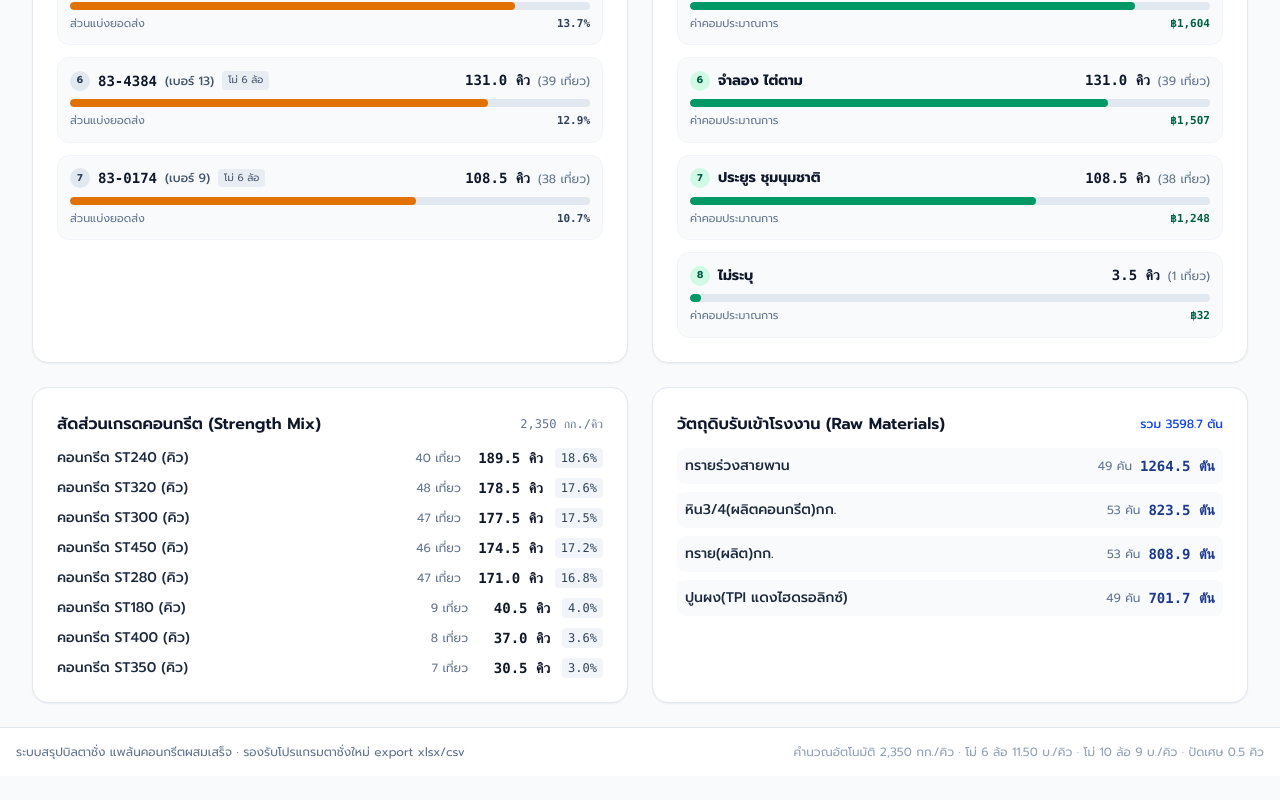
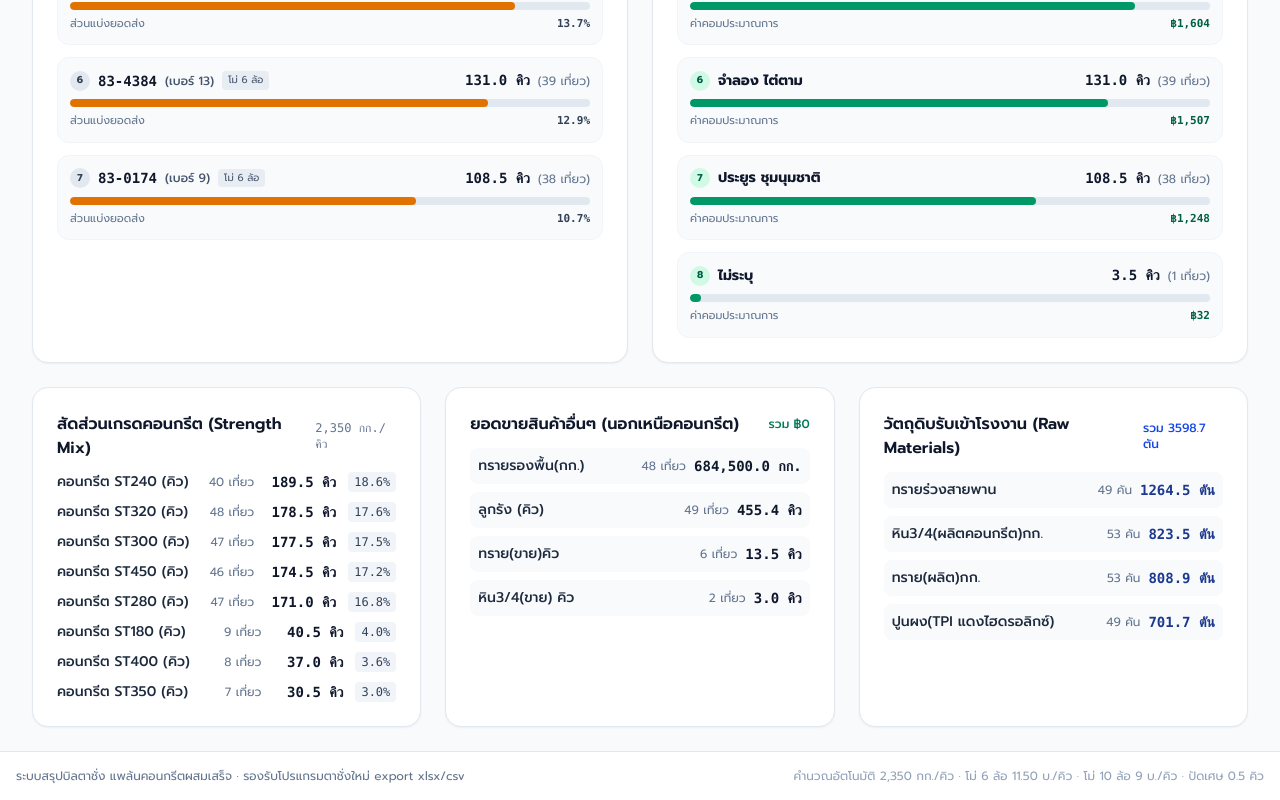
Before and after one commit to hihydraa/Concrete-KCH, a React (Vite) app: page / in a window 1280 px wide. Shown: the part 1993-2793 px from the top of the page. Before the commit the page ends 2769 px from the top, so only its background shows below. Built offline with nearby package versions, Linux system fonts and the light colour scheme.

Commit message:
Update DashboardTab.tsx

```diff
--- a/src/components/DashboardTab.tsx
+++ b/src/components/DashboardTab.tsx
@@ -232,6 +232,37 @@ export const DashboardTab: React.FC<DashboardTabProps> = ({
 
     return Array.from(map.values()).sort((a, b) => b.cues - a.cues);
   }, [filteredTickets]);
+
+  // Other (non-concrete) product sales breakdown: e.g. ทราย(ขาย), หิน(ขาย), ลูกรัง, ทรายรองพื้น
+  const otherSalesBreakdown = useMemo(() => {
+    const map = new Map<
+      string,
+      { name: string; unit: string; quantity: number; trips: number; amount: number }
+    >();
+    filteredTickets
+      .filter((t) => t.direction === 'out' && !t.isConcrete)
+      .forEach((t) => {
+        const name = t.productName || 'สินค้าอื่นๆ';
+        const existing = map.get(name) || {
+          name,
+          unit: t.quantityUnit || '',
+          quantity: 0,
+          trips: 0,
+          amount: 0,
+        };
+        existing.quantity += t.quantity;
+        existing.trips += 1;
+        existing.amount += t.price || 0;
+        map.set(name, existing);
+      });
+
+    return Array.from(map.values()).sort((a, b) => b.amount - a.amount || b.quantity - a.quantity);
+  }, [filteredTickets]);
+
+  const otherSalesTotalAmount = useMemo(
+    () => otherSalesBreakdown.reduce((sum, o) => sum + o.amount, 0),
+    [otherSalesBreakdown]
+  );
 
   // Raw materials breakdown
   const rawBreakdown = useMemo(() => {
@@ -763,8 +794,8 @@ export const DashboardTab: React.FC<DashboardTabProps> = ({
         </motion.div>
       </div>
 
-      {/* Concrete Grades & Raw Materials Breakdown Row */}
-      <div className="grid grid-cols-1 lg:grid-cols-2 gap-6">
+      {/* Concrete Grades, Other Product Sales & Raw Materials Breakdown Row */}
+      <div className="grid grid-cols-1 lg:grid-cols-3 gap-6">
         {/* Concrete Grades Breakdown */}
         <motion.div
           initial={{ opacity: 0, y: 10 }}
@@ -797,6 +828,54 @@ export const DashboardTab: React.FC<DashboardTabProps> = ({
                 </div>
               );
             })}
+          </div>
+        </motion.div>
+
+        {/* Other (non-concrete) Product Sales */}
+        <motion.div
+          initial={{ opacity: 0, y: 10 }}
+          animate={{ opacity: 1, y: 0 }}
+          className="bg-white rounded-2xl p-6 border border-slate-200 shadow-xs"
+        >
+          <div className="flex items-center justify-between mb-3">
+            <h3 className="font-semibold text-slate-900 text-base">
+              ยอดขายสินค้าอื่นๆ (นอกเหนือคอนกรีต)
+            </h3>
+            <span className="text-xs text-emerald-700 font-medium">
+              รวม ฿{Math.round(otherSalesTotalAmount).toLocaleString()}
+            </span>
+          </div>
+
+          <div className="space-y-2">
+            {otherSalesBreakdown.map((item) => (
+              <div
+                key={item.name}
+                className="flex items-center justify-between text-xs sm:text-sm p-2 rounded-lg bg-slate-50 gap-2"
+              >
+                <span className="font-medium text-slate-800 truncate">{item.name}</span>
+                <div className="flex items-center gap-2 shrink-0">
+                  <span className="text-xs text-slate-500">{item.trips} เที่ยว</span>
+                  <span className="font-semibold text-slate-900 font-mono whitespace-nowrap">
+                    {item.quantity.toLocaleString(undefined, {
+                      minimumFractionDigits: 1,
+                      maximumFractionDigits: 1,
+                    })}{' '}
+                    {item.unit}
+                  </span>
+                  {item.amount > 0 && (
+                    <span className="font-bold text-emerald-800 font-mono whitespace-nowrap">
+                      ฿{Math.round(item.amount).toLocaleString()}
+                    </span>
+                  )}
+                </div>
+              </div>
+            ))}
+
+            {otherSalesBreakdown.length === 0 && (
+              <div className="text-center py-6 text-slate-400 text-xs">
+                ไม่มีรายการขายสินค้าอื่นๆ (นอกเหนือคอนกรีต) ในช่วงวันที่เลือก
+              </div>
+            )}
           </div>
         </motion.div>
 
```
